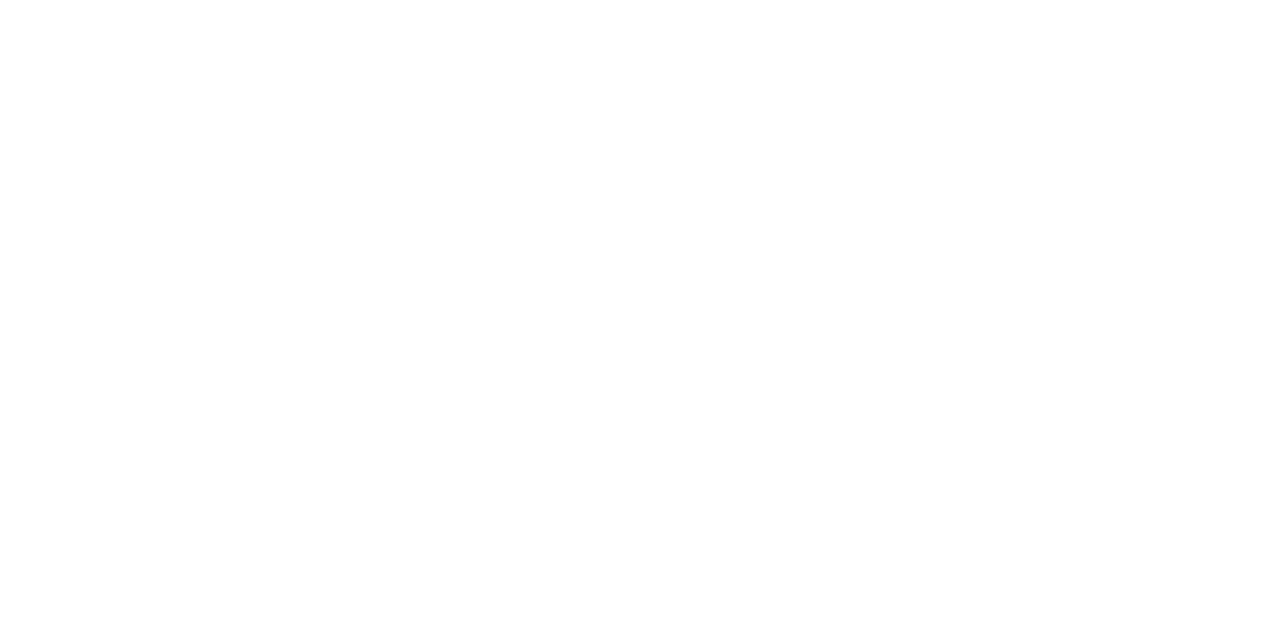
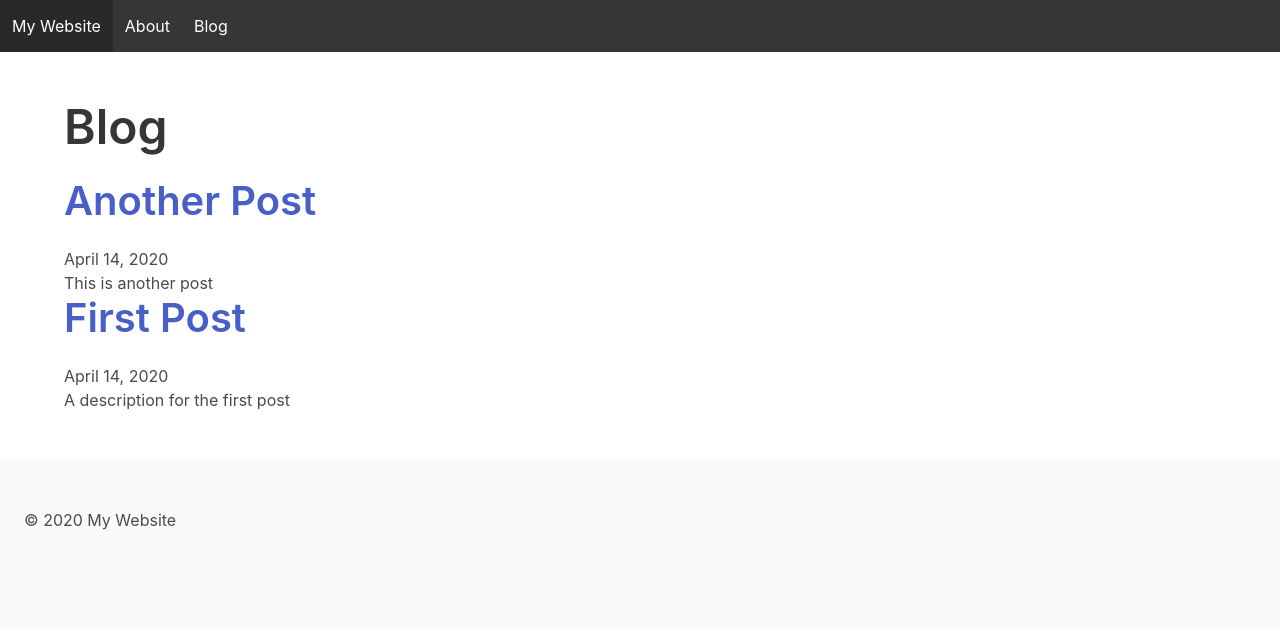
Before and after one commit to j127/gatsby-starter-website-blog, a Gatsby site: page /blog in a window 1280 px wide. Before the commit this address had no page. Built offline with nearby package versions, Linux system fonts and the light colour scheme; Gatsby itself is replaced by a stand-in of ours.

```diff
--- /dev/null
+++ b/src/pages/blog.js
@@ -0,0 +1,69 @@
+import React from "react";
+import { Link, graphql } from "gatsby";
+
+import Layout from "../components/layout/layout";
+import SEO from "../components/seo/seo";
+
+const BlogPage = ({ data, location }) => {
+    const siteTitle = data.site.siteMetadata.title;
+    const posts = data.allMarkdownRemark.edges;
+    return (
+        <Layout>
+            <SEO title="Blog" />
+            <h1 className="title is-1">Blog</h1>
+
+            {posts.map(({ node }) => {
+                const title = node.frontmatter.title || node.fields.slug;
+
+                return (
+                    <article key={node.fields.slug}>
+                        <header>
+                            <h2 className="title is-2">
+                                <Link to={node.fields.slug}>{title}</Link>
+                            </h2>
+                            <div className="metadata">
+                                {node.frontmatter.date}
+                            </div>
+                        </header>
+                        <section>
+                            <p
+                                dangerouslySetInnerHTML={{
+                                    __html:
+                                        node.frontmatter.description ||
+                                        node.excerpt,
+                                }}
+                            />
+                        </section>
+                    </article>
+                );
+            })}
+        </Layout>
+    );
+};
+
+export default BlogPage;
+
+export const pageQuery = graphql`
+    query {
+        site {
+            siteMetadata {
+                title
+            }
+        }
+        allMarkdownRemark(sort: { fields: [frontmatter___date], order: DESC }) {
+            edges {
+                node {
+                    excerpt
+                    fields {
+                        slug
+                    }
+                    frontmatter {
+                        date(formatString: "MMMM DD, YYYY")
+                        title
+                        description
+                    }
+                }
+            }
+        }
+    }
+`;
--- a/src/templates/blogPost.js
+++ b/src/templates/blogPost.js
@@ -27,20 +27,20 @@
 
             <nav>
                 <ul>
-                    <li>
-                        {previous && (
+                    {previous && (
+                        <li>
                             <Link to={previous.fields.slug} rel="prev">
                                 ← {previous.frontmatter.title}
                             </Link>
-                        )}
-                    </li>
-                    <li>
-                        {next && (
+                        </li>
+                    )}
+                    {next && (
+                        <li>
                             <Link to={next.fields.slug} rel="next">
                                 {next.frontmatter.title} →
                             </Link>
-                        )}
-                    </li>
+                        </li>
+                    )}
                 </ul>
             </nav>
         </Layout>
```
